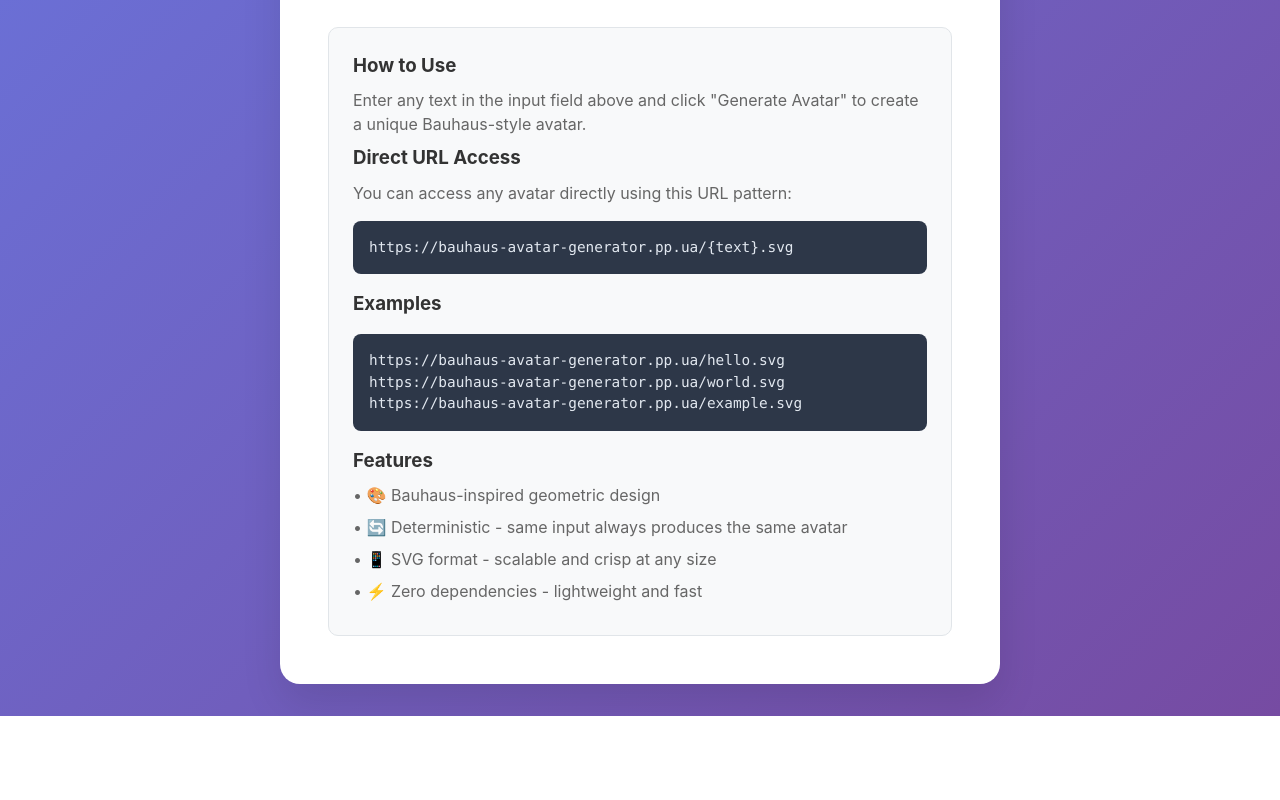
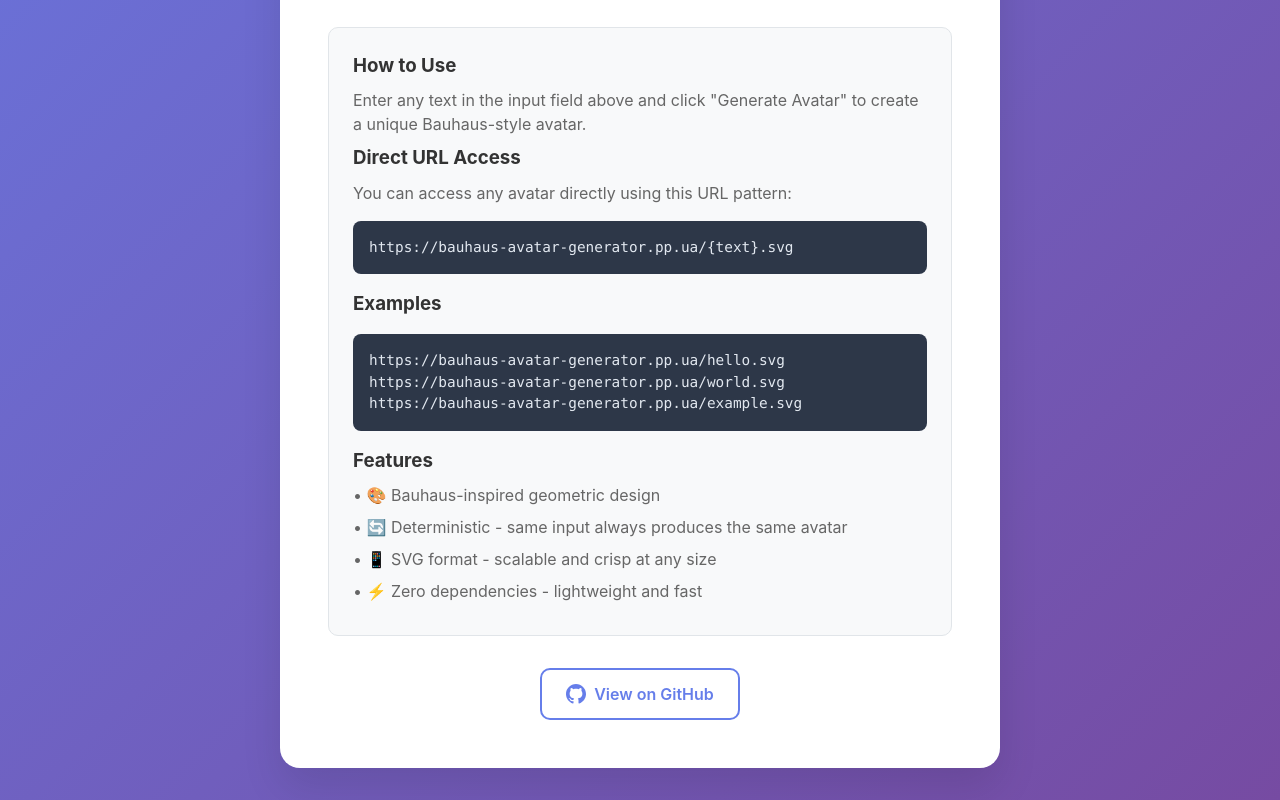
Before and after one commit to jmas/bauhaus-avatar-generator, a website built with Vite: page pages/index.html in a window 1280 px wide. Shown: the part 830-1630 px from the top of the page. Before the commit the page ends 1546 px from the top, so only its background shows below. Built offline with nearby package versions, Linux system fonts and the light colour scheme.

Commit message:
Add github link

```diff
--- a/pages/index.html
+++ b/pages/index.html
@@ -183,6 +183,36 @@
         word-break: break-all;
       }
 
+      .github-link {
+        margin-top: 2rem;
+        text-align: center;
+      }
+
+      .github-link a {
+        display: inline-flex;
+        align-items: center;
+        gap: 0.5rem;
+        color: #667eea;
+        text-decoration: none;
+        font-weight: 600;
+        padding: 0.75rem 1.5rem;
+        border: 2px solid #667eea;
+        border-radius: 10px;
+        transition: all 0.3s ease;
+        background: white;
+      }
+
+      .github-link a:hover {
+        background: #667eea;
+        color: white;
+        transform: translateY(-2px);
+        box-shadow: 0 5px 15px rgba(102, 126, 234, 0.3);
+      }
+
+      .github-link a svg {
+        flex-shrink: 0;
+      }
+
       @media (max-width: 768px) {
         body {
           padding: 0;
@@ -271,6 +301,21 @@
         <p>• 📱 SVG format - scalable and crisp at any size</p>
         <p>• ⚡ Zero dependencies - lightweight and fast</p>
       </div>
+
+      <div class="github-link">
+        <a
+          href="https://github.com/jmas/bauhaus-avatar-generator"
+          target="_blank"
+          rel="noopener noreferrer"
+        >
+          <svg width="20" height="20" viewBox="0 0 24 24" fill="currentColor">
+            <path
+              d="M12 0c-6.626 0-12 5.373-12 12 0 5.302 3.438 9.8 8.207 11.387.599.111.793-.261.793-.577v-2.234c-3.338.726-4.033-1.416-4.033-1.416-.546-1.387-1.333-1.756-1.333-1.756-1.089-.745.083-.729.083-.729 1.205.084 1.839 1.237 1.839 1.237 1.07 1.834 2.807 1.304 3.492.997.107-.775.418-1.305.762-1.604-2.665-.305-5.467-1.334-5.467-5.931 0-1.311.469-2.381 1.236-3.221-.124-.303-.535-1.524.117-3.176 0 0 1.008-.322 3.301 1.23.957-.266 1.983-.399 3.003-.404 1.02.005 2.047.138 3.006.404 2.291-1.552 3.297-1.23 3.297-1.23.653 1.653.242 2.874.118 3.176.77.84 1.235 1.911 1.235 3.221 0 4.609-2.807 5.624-5.479 5.921.43.372.823 1.102.823 2.222v3.293c0 .319.192.694.801.576 4.765-1.589 8.199-6.086 8.199-11.386 0-6.627-5.373-12-12-12z"
+            />
+          </svg>
+          View on GitHub
+        </a>
+      </div>
     </div>
 
     <script>
```
